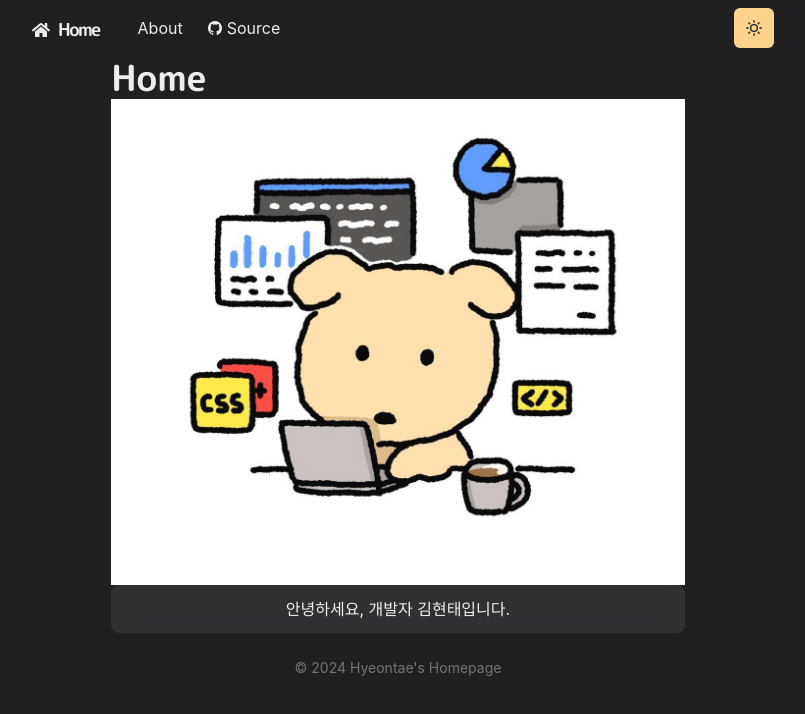
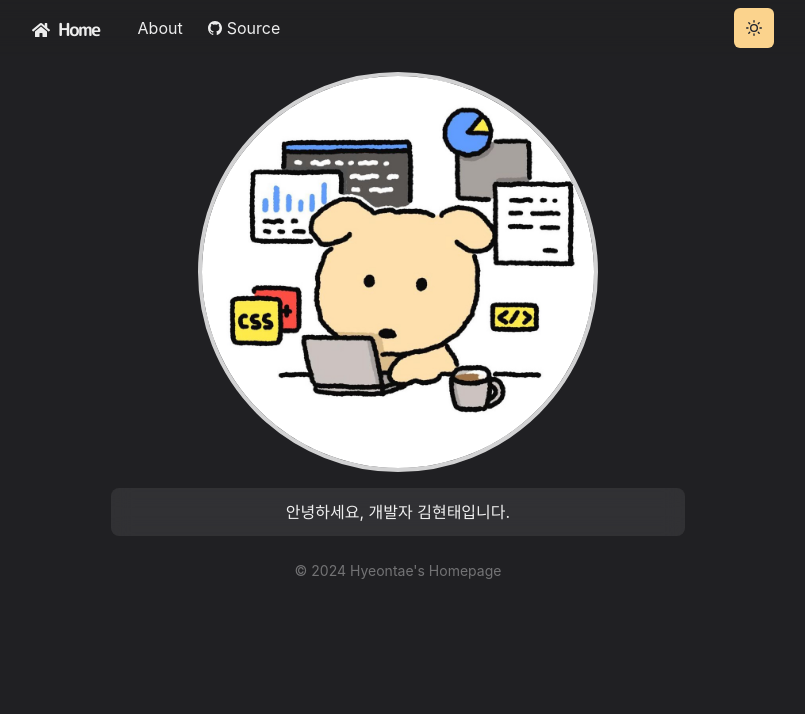
Before and after one commit to HyeonTee/next-app, a Next.js app: page / in a window 1280 px wide. Shown: the top 714 px of the page, without its empty margins (242-1047 px from the left). Built offline with nearby package versions, Linux system fonts and the light colour scheme.

Commit message:
chore: Modify UI

```diff
--- a/pages/index.jsx
+++ b/pages/index.jsx
@@ -1,16 +1,36 @@
-import { Box, Container, Heading, useColorModeValue } from '@chakra-ui/react'
+import { Box, Container, Flex, useColorModeValue } from '@chakra-ui/react'
 import Image from 'next/image'
 
 export default function Home() {
   return (
     <Container>
-      <Heading>Home</Heading>
-      <Image
-        src="/dev_ggamja.jpg"
-        alt="ggamja"
-        width="1000"
-        height="1000"
-      />
+      <Flex
+        mt={4}
+        mb={4} // 아래쪽 여백을 추가하여 Box와 텍스트 사이 간격 설정
+        justify="center" // 수평 중앙 정렬
+        align="flex-start" // 수직 시작점에 맞추기
+        w="100%" // Flex의 너비를 100%로 설정
+      >
+      <Box
+        borderColor="whiteAlpha.800"
+        borderWidth={4}
+        borderStyle="solid"
+        w="400px" // 너비를 400px로 조정
+        h="400px" // 높이를 400px로 조정
+        display="inline-block"
+        borderRadius="full"
+        overflow="hidden"
+        position="relative" // position을 relative로 설정
+      >
+        <Image
+          src="/dev_ggamja.jpg"
+          alt="ggamja"
+          layout="fill" // Box에 맞게 이미지 크기 조정
+          style={{ objectFit: 'cover' }} // CSS 스타일로 objectFit 설정
+        />
+      </Box>
+      </Flex>
+
       <Box borderRadius="lg"
            mb={6}
            p={3}
```
